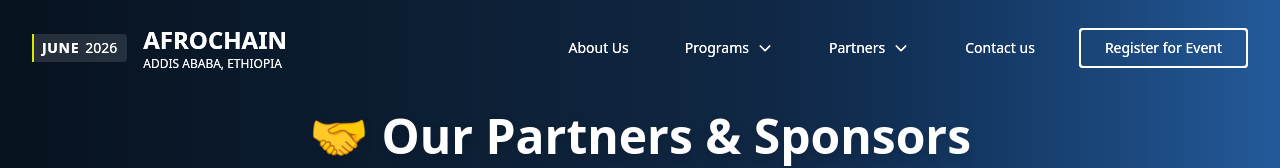
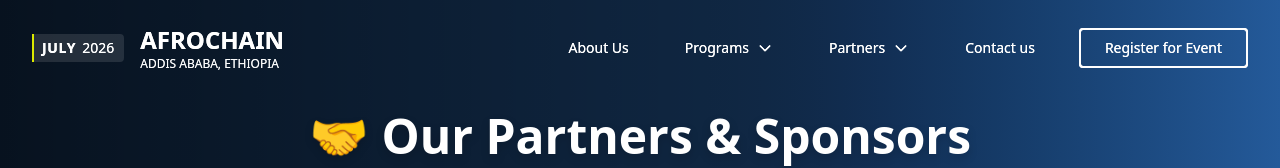
Before and after one commit to sirajyesuf/afrochain, a Next.js app: page /partners in a window 1280 px wide. Shown: the top 168 px of the page. Built offline with nearby package versions, Linux system fonts and the light colour scheme.

Commit message:
=Update promoted summit dates from June to July 2026 and raise Next.js and eslint-config-next to ^16.2.6 so site copy and tooling stay aligned with the July schedule and latest patch line.

```diff
--- a/app/components/Header.tsx
+++ b/app/components/Header.tsx
@@ -71,7 +71,7 @@
                 className="inline-flex items-center gap-1.5 py-1 pr-2.5 pl-2 border-l-2 border-[#dbe900] bg-white/[0.06] rounded-r text-white text-sm"
                 suppressHydrationWarning
               >
-                <span className="font-semibold uppercase tracking-wider">June</span>
+                <span className="font-semibold uppercase tracking-wider">July</span>
                 <span className="tabular-nums">2026</span>
               </div>
               {/* Logo and Title */}
--- a/app/components/VenueSection.tsx
+++ b/app/components/VenueSection.tsx
@@ -60,7 +60,7 @@
                         Event Dates
                       </p>
                       <p className="text-xl font-bold text-[#245a9a]">
-                        June, 2026
+                        July, 2026
                       </p>
                     </div>
                   </div>
--- a/package.json
+++ b/package.json
@@ -16,7 +16,7 @@
     "class-variance-authority": "^0.7.1",
     "clsx": "^2.1.1",
     "lucide-react": "^0.525.0",
-    "next": "^16.1.6",
+    "next": "^16.2.6",
     "react": "^19.0.0",
     "react-dom": "^19.0.0",
     "tailwind-merge": "^3.3.1"
@@ -28,7 +28,7 @@
     "@types/react": "^19",
     "@types/react-dom": "^19",
     "eslint": "^9",
-    "eslint-config-next": "^16.1.6",
+    "eslint-config-next": "^16.2.6",
     "tailwindcss": "^4",
     "tw-animate-css": "^1.3.5",
     "typescript": "^5"
```
